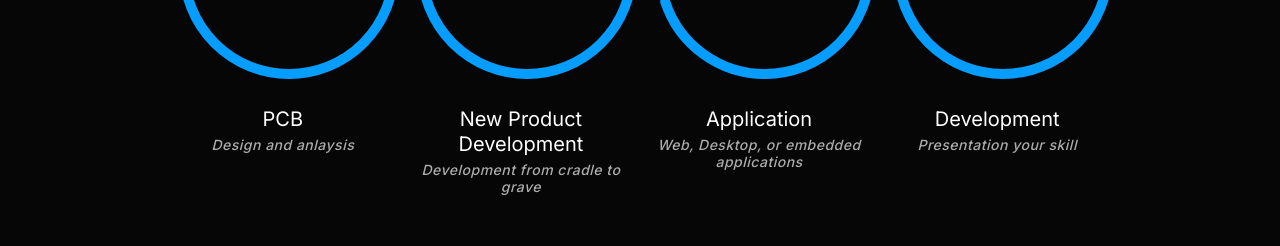
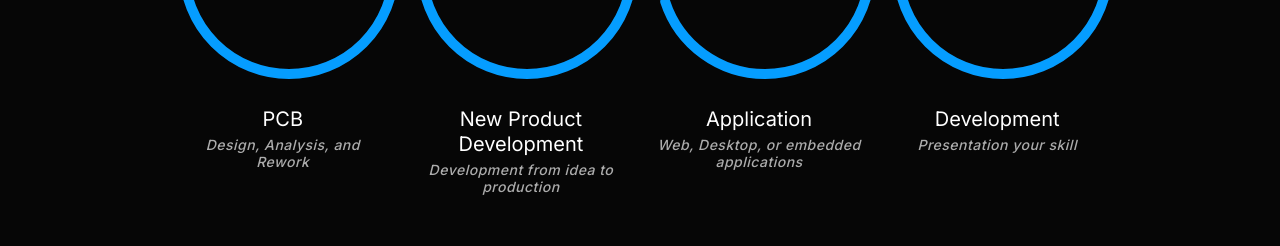
Before and after one commit to AGF2019/BusinessWebsite, a plain HTML site: page index.html in a window 1280 px wide. Shown: the part 1920-2166 px from the top of the page. Drawn offline with Linux system fonts and the light colour scheme; files whose address does not match are found by name.

Commit message:
update logo and content

```diff
--- a/index.html
+++ b/index.html
@@ -226,7 +226,7 @@
                                     </div>
                                     <div class="circle-info">
                                         <h4 class="title">PCB</h4>
-                                        <h6 class="subtitle">Design and anlaysis</h6>
+                                        <h6 class="subtitle">Design, Analysis, and Rework</h6>
                                     </div>
                                 </div>
                             </div>
@@ -242,7 +242,7 @@
                                     </div>
                                     <div class="circle-info">
                                         <h4 class="title">New Product Development</h4>
-                                        <h6 class="subtitle">Development from cradle to grave</h6>
+                                        <h6 class="subtitle">Development from idea to production</h6>
                                     </div>
                                 </div>
                             </div>
```
Also changed, not shown: assets/images/logo/favicon.png, assets/images/logo/favicon2.png (added).
